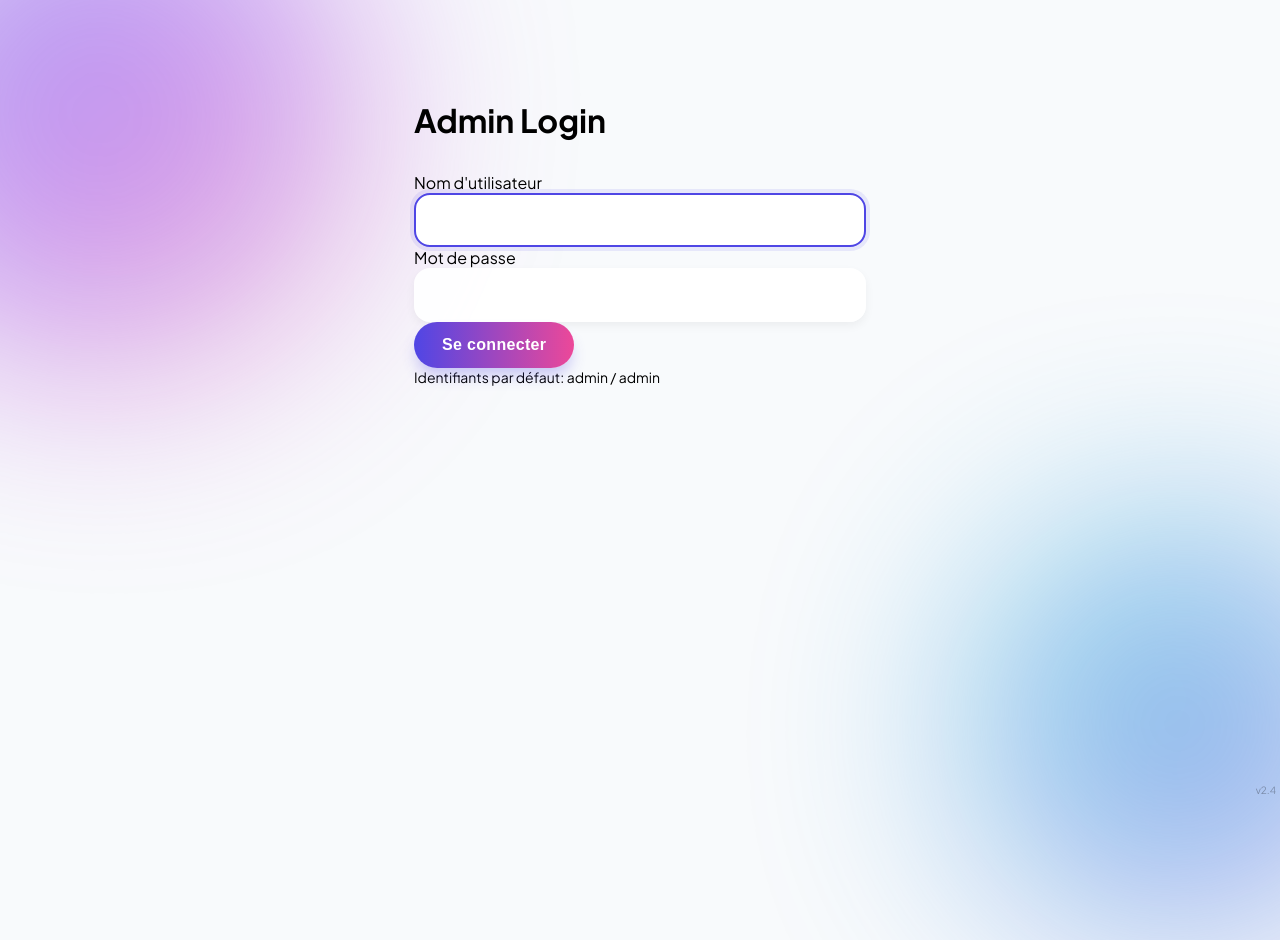
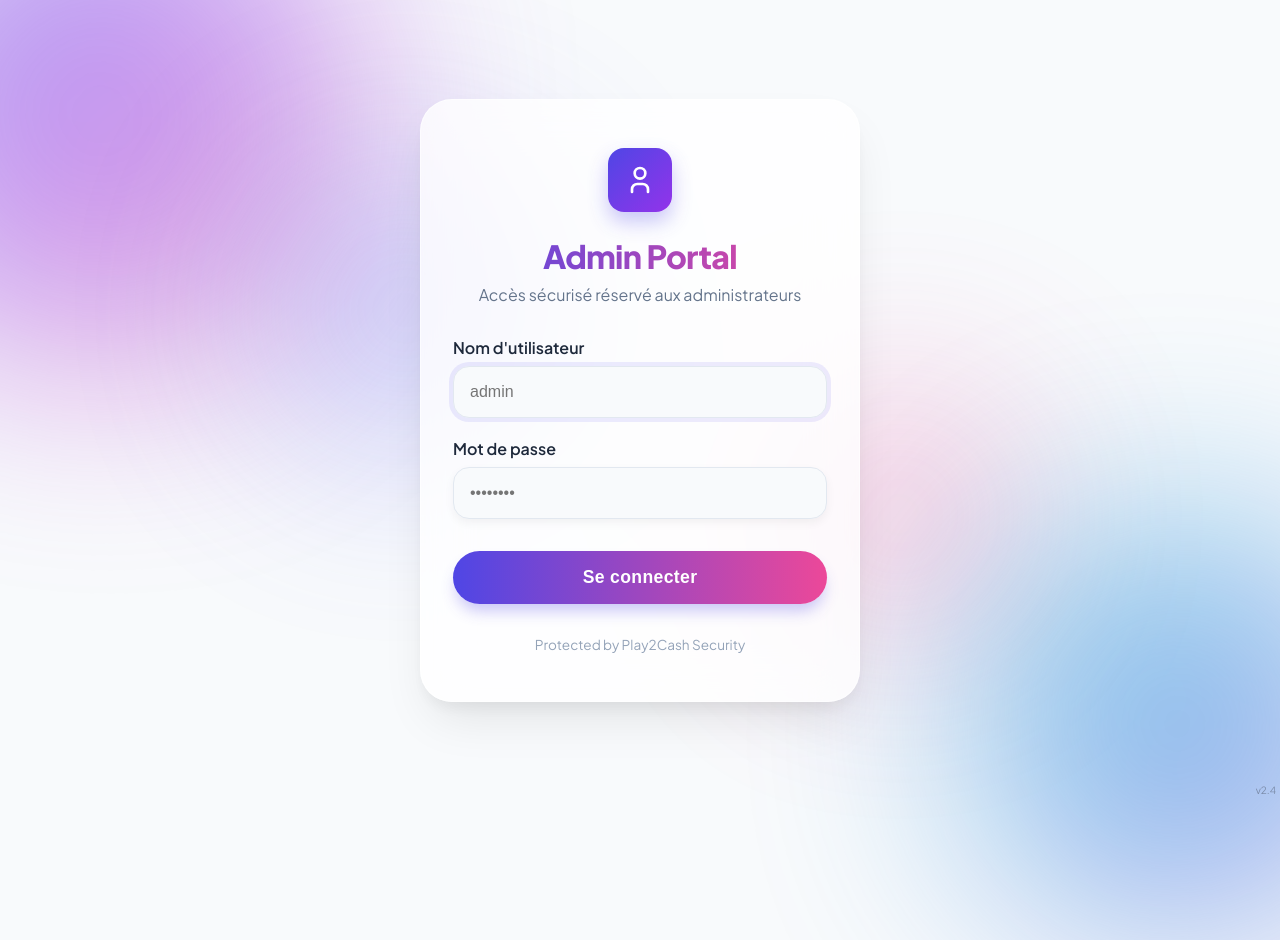
Before and after one commit to boubakerinfogroup-bot/play2cash, a Next.js app: page /admin/login in a window 1280 px wide. Before the commit the page ends 860 px from the top, so only its background shows below. Built offline with nearby package versions, Linux system fonts and the light colour scheme.

Commit message:
Redesign Admin Login page and fix credentials via seed

```diff
--- a/app/admin/login/page.tsx
+++ b/app/admin/login/page.tsx
@@ -38,18 +38,42 @@ export default function AdminLoginPage() {
   }
 
   return (
-    <div className="admin-panel">
-      <div className="container" style={{ maxWidth: '500px', margin: '60px auto', paddingTop: '40px' }}>
-        <div className="card card-lg">
-          <h1 className="text-center" style={{ marginBottom: '32px' }}>Admin Login</h1>
+    <div style={{ minHeight: '100vh', display: 'flex', alignItems: 'center', justifyContent: 'center', background: 'var(--gradient-game)' }}>
+      {/* Background blobs */}
+      <div style={{ position: 'fixed', top: '20%', left: '20%', width: '300px', height: '300px', background: 'var(--primary)', filter: 'blur(100px)', opacity: 0.3, borderRadius: '50%', zIndex: -1 }} />
+      <div style={{ position: 'fixed', bottom: '20%', right: '20%', width: '250px', height: '250px', background: 'var(--secondary)', filter: 'blur(100px)', opacity: 0.3, borderRadius: '50%', zIndex: -1 }} />
+
+      <div className="glass-card" style={{ width: '100%', maxWidth: '440px', padding: '48px 32px' }}>
+        <div style={{ textAlign: 'center', marginBottom: '32px' }}>
+          <div style={{
+            width: '64px', height: '64px', margin: '0 auto 24px',
+            background: 'linear-gradient(135deg, #4f46e5 0%, #9333ea 100%)',
+            borderRadius: '16px', display: 'flex', alignItems: 'center', justifyContent: 'center',
+            boxShadow: '0 10px 20px rgba(79, 70, 229, 0.3)'
+          }}>
+            <svg width="32" height="32" viewBox="0 0 24 24" fill="none" xmlns="http://www.w3.org/2000/svg">
+              <path d="M12 11C14.2091 11 16 9.20914 16 7C16 4.79086 14.2091 3 12 3C9.79086 3 8 4.79086 8 7C8 9.20914 9.79086 11 12 11Z" stroke="white" strokeWidth="2" strokeLinecap="round" strokeLinejoin="round" />
+              <path d="M6 21V19C6 17.9391 6.42143 16.9217 7.17157 16.1716C7.92172 15.4214 8.93913 15 10 15H14C15.0609 15 16.0783 15.4214 16.8284 16.1716C17.5786 16.9217 18 17.9391 18 19V21" stroke="white" strokeWidth="2" strokeLinecap="round" strokeLinejoin="round" />
+            </svg>
+          </div>
+          <h1 className="gradient-text" style={{ fontSize: '2rem', marginBottom: '8px' }}>Admin Portal</h1>
+          <p style={{ color: '#64748b' }}>Accès sécurisé réservé aux administrateurs</p>
+        </div>
 
         {error && (
-            <div className="alert alert-error">{error}</div>
+          <div style={{
+            background: 'rgba(239, 68, 68, 0.1)', border: '1px solid rgba(239, 68, 68, 0.2)',
+            color: '#ef4444', padding: '12px', borderRadius: '12px', marginBottom: '24px',
+            fontSize: '0.9rem', display: 'flex', alignItems: 'center', gap: '8px'
+          }}>
+            <svg width="16" height="16" viewBox="0 0 24 24" fill="none" xmlns="http://www.w3.org/2000/svg"><path d="M12 9V14M12 21.0002L12.01 20.9998M2.00002 11.9998C2.00002 17.5226 6.47717 21.9998 12 21.9998C17.5228 21.9998 22 17.5226 22 11.9998C22 6.47693 17.5228 1.99977 12 1.99977C6.47717 1.99977 2.00002 6.47693 2.00002 11.9998Z" stroke="currentColor" strokeWidth="2" strokeLinecap="round" strokeLinejoin="round" /></svg>
+            {error}
+          </div>
         )}
 
         <form onSubmit={handleSubmit}>
-            <div className="form-group">
-              <label htmlFor="username">Nom d'utilisateur</label>
+          <div style={{ marginBottom: '20px' }}>
+            <label htmlFor="username" style={{ display: 'block', marginBottom: '8px', fontWeight: 600, color: '#1e293b' }}>Nom d'utilisateur</label>
             <input
               type="text"
               id="username"
@@ -58,11 +82,13 @@ export default function AdminLoginPage() {
               className="form-control"
               required
               autoFocus
+              placeholder="admin"
+              style={{ background: '#f8fafc', border: '1px solid #e2e8f0' }}
             />
           </div>
 
-            <div className="form-group">
-              <label htmlFor="password">Mot de passe</label>
+          <div style={{ marginBottom: '32px' }}>
+            <label htmlFor="password" style={{ display: 'block', marginBottom: '8px', fontWeight: 600, color: '#1e293b' }}>Mot de passe</label>
             <input
               type="password"
               id="password"
@@ -70,17 +96,28 @@ export default function AdminLoginPage() {
               onChange={(e) => setPassword(e.target.value)}
               className="form-control"
               required
+              placeholder="••••••••"
+              style={{ background: '#f8fafc', border: '1px solid #e2e8f0' }}
             />
           </div>
 
-            <button type="submit" className="btn btn-block" disabled={loading}>
-              {loading ? 'Chargement...' : 'Se connecter'}
+          <button
+            type="submit"
+            className="btn"
+            style={{ width: '100%', padding: '16px', background: 'var(--gradient-btn)', fontSize: '1.1rem' }}
+            disabled={loading}
+          >
+            {loading ? (
+              <span style={{ display: 'flex', alignItems: 'center', justifyContent: 'center', gap: '8px' }}>
+                <span className="spinner" style={{ width: '20px', height: '20px', border: '2px solid rgba(255,255,255,0.3)', borderTopColor: 'white' }}></span>
+                Connexion...
+              </span>
+            ) : 'Se connecter'}
           </button>
         </form>
 
-          <p className="text-center mt-3" style={{ color: 'var(--text-light)', fontSize: '14px' }}>
-            Identifiants par défaut: admin / admin
-          </p>
+        <div style={{ marginTop: '32px', textAlign: 'center', fontSize: '0.85rem', color: '#94a3b8' }}>
+          <p>Protected by Play2Cash Security</p>
         </div>
       </div>
     </div>
```
Lines whose indentation alone changed are shown as unchanged.
